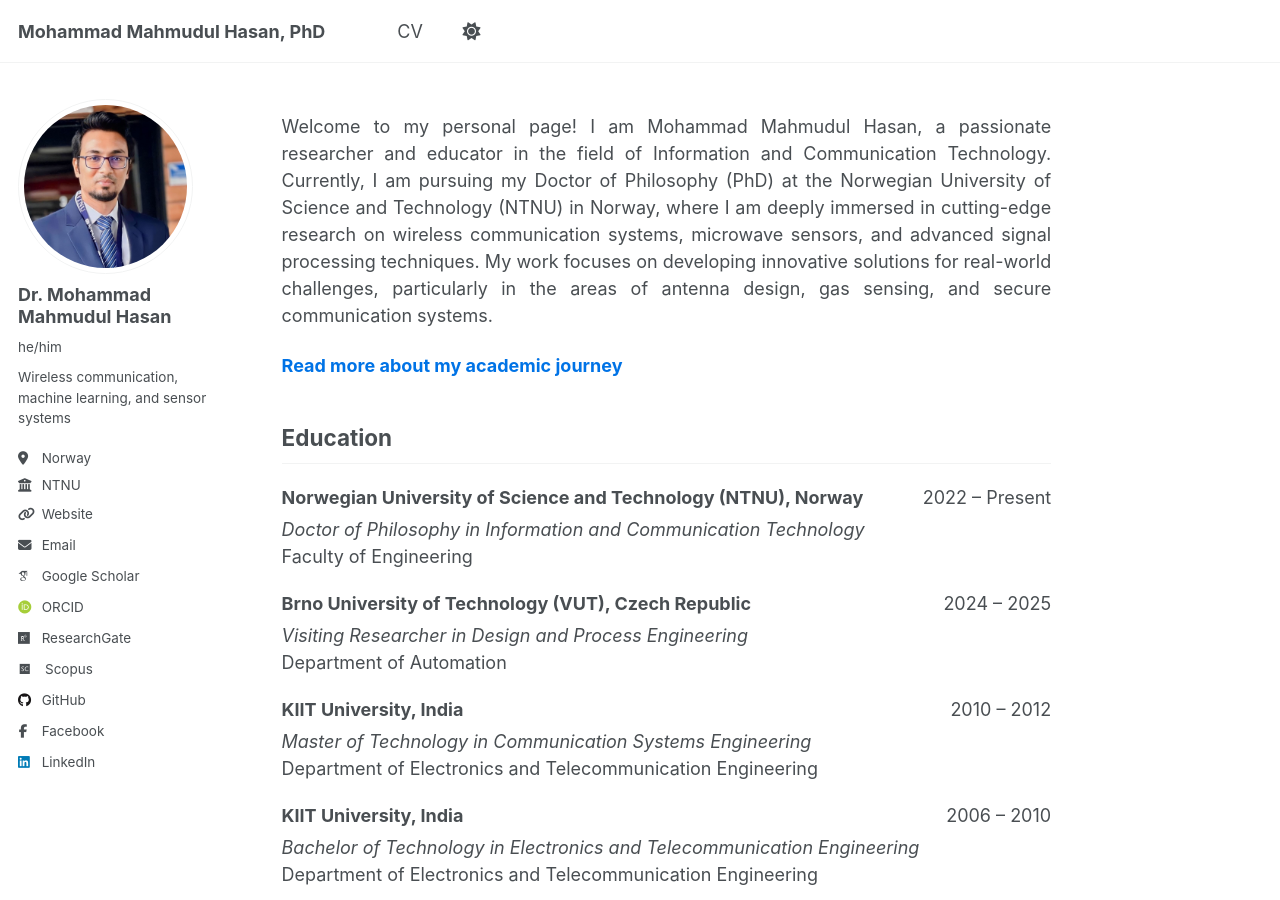
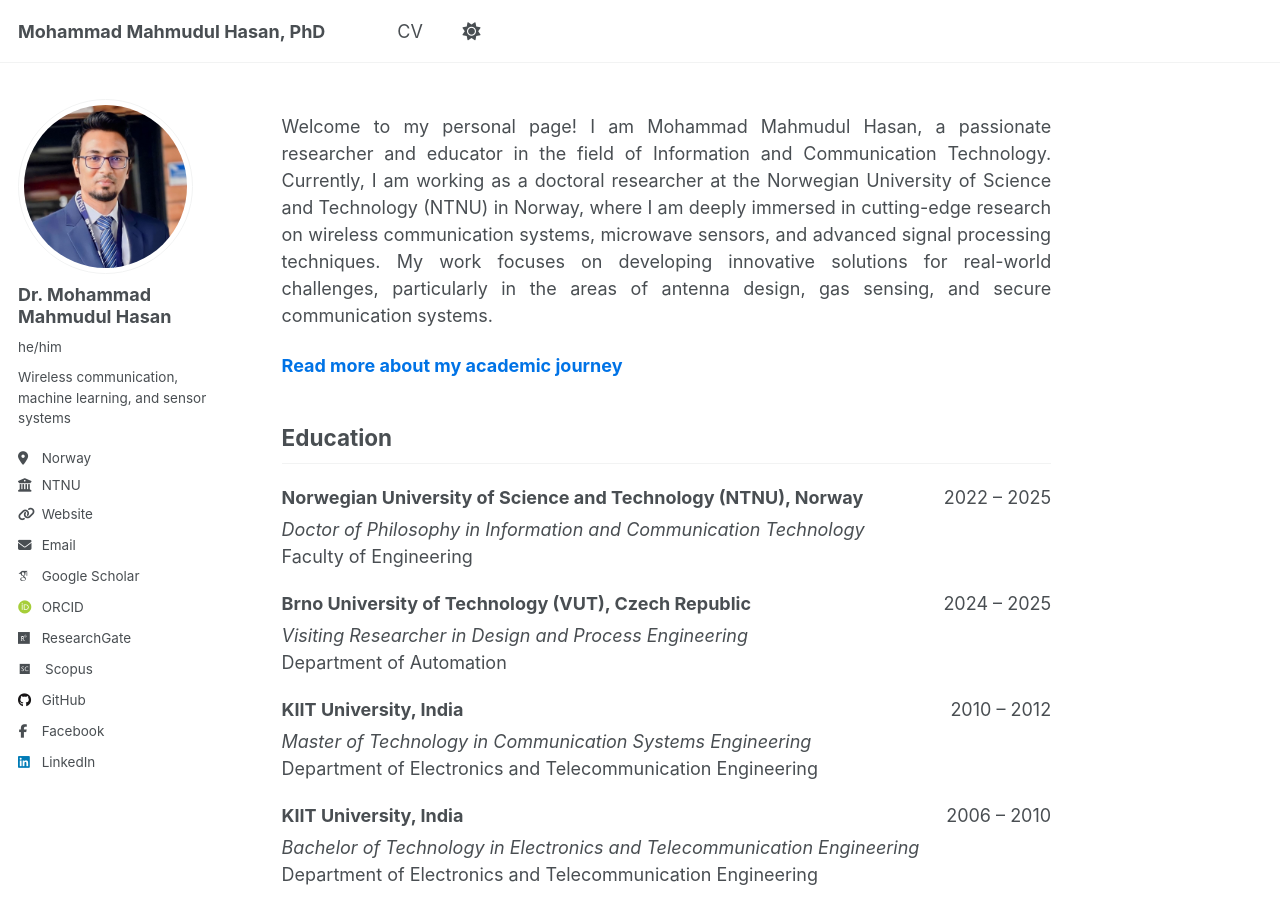
Before and after one commit to dearmahmud/dearmahmud.github.io, a Jekyll site: the page built from _pages/about.md, in a window 1280 px wide and 900 px high. Built offline with Jekyll 4.4.1, drawn with Linux system fonts in a browser that asks for light colours; some web fonts are replaced.

Commit message:
Update about.md

```diff
--- a/_pages/about.md
+++ b/_pages/about.md
@@ -8,7 +8,7 @@ redirect_from:
 ---
 
 <p style="text-align: justify;">
-  Welcome to my personal page! I am Mohammad Mahmudul Hasan, a passionate researcher and educator in the field of Information and Communication Technology. Currently, I am pursuing my Doctor of Philosophy (PhD) at the Norwegian University of Science and Technology (NTNU) in Norway, where I am deeply immersed in cutting-edge research on wireless communication systems, microwave sensors, and advanced signal processing techniques. My work focuses on developing innovative solutions for real-world challenges, particularly in the areas of antenna design, gas sensing, and secure communication systems.
+  Welcome to my personal page! I am Mohammad Mahmudul Hasan, a passionate researcher and educator in the field of Information and Communication Technology. Currently, I am working as a doctoral researcher at the Norwegian University of Science and Technology (NTNU) in Norway, where I am deeply immersed in cutting-edge research on wireless communication systems, microwave sensors, and advanced signal processing techniques. My work focuses on developing innovative solutions for real-world challenges, particularly in the areas of antenna design, gas sensing, and secure communication systems.
 </p>
 
 <a href="javascript:void(0);" onclick="toggleAcademicJourney()" style="font-weight: bold; text-decoration: none; color: #0073e6;">
@@ -17,7 +17,7 @@ redirect_from:
 
 <div id="academic-journey" style="display: none; text-align: justify;">
 
-My academic journey began at <strong>KIIT University</strong> in India, where I earned both my Bachelor’s and Master’s degrees in Electronics and Telecommunication Engineering. During my time at KIIT, I was honored with the Chancellor’s Gold Medal for achieving the highest CGPA and the Founder’s Gold Medal for securing the first position in my Master’s program. These accolades fueled my passion for research and set the foundation for my future endeavors.
+My academic journey began at <strong>KIIT University</strong> in India, where I earned both my Bachelor’s and Master’s degrees in Electronics and Telecommunication Engineering. During my time at KIIT, I was honored with the Chancellor’s Gold Medal for achieving the highest CGPA and the Founder’s Gold Medal for securing the first position in my Master’s program. Then, I received my Doctor of Philosophy (PhD) in Information and Communication Technology from the Norwegian University of Science and Technology (NTNU), Norway, in 2025. These accolades fueled my passion for research and set the foundation for my future endeavors.
 
 I have had the privilege of expanding my horizons through international collaborations and research experiences. As a Visiting Researcher at <strong>Brno University of Technology</strong> in the Czech Republic, I delved into the fascinating world of Design and Process Engineering, further enriching my expertise in automation and sensor technologies. My research has led to the publication of numerous papers in prestigious journals such as <strong>IEEE Sensors Journal</strong>, <strong>ACS Sensors</strong>, and <strong>IEEE Access</strong>, where I explore topics ranging from molecularly imprinted polymer-based sensors to adaptive antenna impedance matching and physical-layer security in MIMO-OFDM systems.
 
@@ -38,7 +38,7 @@ I am deeply grateful for the guidance and support of my PhD supervisor, Dr. Mich
 
 <div style="margin-top: 20px; display: flex; justify-content: space-between; align-items: center;">
   <span><strong>Norwegian University of Science and Technology (NTNU), Norway</strong></span>
-  <span>2022 – Present</span>
+  <span>2022 – 2025</span>
 </div>
 <p style="margin: 5px 0 10px 0;"> <em>Doctor of Philosophy in Information and Communication Technology</em> <br> Faculty of Engineering </p>
 
```
